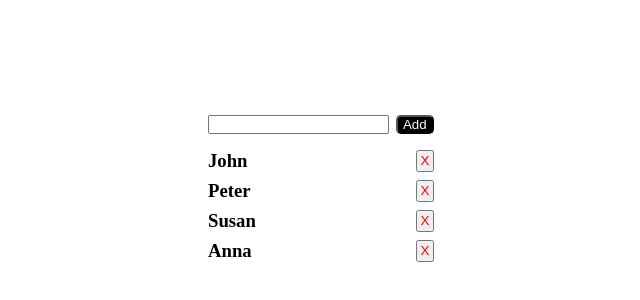
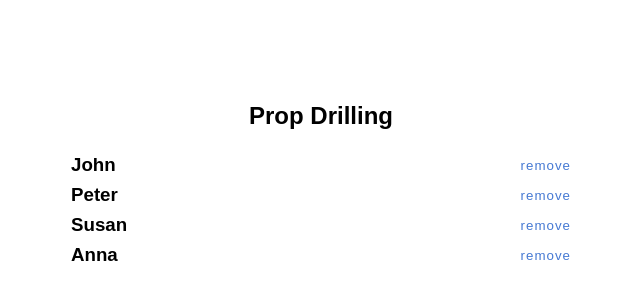
Before and after one commit to Huls26/React-practice-project, a React (Create React App) app: page / in a window 1280 px wide. Shown: the part 92-392 px from the top of the page, without its empty margins (319-959 px from the left). Built offline with nearby package versions, Linux system fonts and the light colour scheme.

Commit message:
project6.1 useContext context api

```diff
--- a/src/components/App.js
+++ b/src/components/App.js
@@ -1,5 +1,5 @@
 // import Book from "./projects/Book";
-import Setup from "./projects/project-5/useReducer/index";
+import Setup from "./projects/project-6/useContext";
 
 export default function App() {
     return (
--- a/src/components/projects/project-5/useReducer/index.js
+++ b/src/components/projects/project-5/useReducer/index.js
@@ -30,7 +30,6 @@ export default function Index() {
         }
     }
 
-    console.log(state)
     // handle event
     function deleteElement(id) {
         let element = state.dataName.filter(person => person !== id);
--- /dev/null
+++ b/src/components/projects/project-6/components/List.js
@@ -0,0 +1,11 @@
+import Person from "./Person";
+
+export default function List({data}) {
+
+    const personElement = data.map(person => <Person key={person.id} {...person}/>)
+    return (
+        <section className="list">
+            { personElement }
+        </section>
+    )
+}
--- /dev/null
+++ b/src/components/projects/project-6/components/Person.js
@@ -0,0 +1,13 @@
+import { useContext } from "react";
+import { PersonContext } from "../useContext";
+
+export default function Person({name, id}) {
+    const handleEvent = useContext(PersonContext)
+
+    return (
+        <article className="person">
+            <h3 className="person--name">{ name }</h3>
+            <button className="delete--element" onClick={ () => handleEvent(id) }>remove</button>
+        </article>
+    )
+}
--- /dev/null
+++ b/src/components/projects/project-6/data.js
@@ -0,0 +1,6 @@
+export const data = [
+    {id: 1, name: "John"},
+    {id: 2, name: "Peter"},
+    {id: 3, name: "Susan"},
+    {id: 4, name: "Anna"},
+]
--- /dev/null
+++ b/src/components/projects/project-6/useContext.css
@@ -0,0 +1,34 @@
+.container-api {
+    width: 80%;
+
+    text-align: center;
+    font-family: Arial, Helvetica, sans-serif;
+}
+
+.title {
+    margin-bottom: 1em;
+}
+
+.list {
+    max-width: 500px;
+    margin-inline: auto;
+}
+
+.person {
+    display: flex;
+    justify-content: space-between;
+
+    margin-bottom: .5em;
+}
+
+.delete--element {
+    letter-spacing: 1px;
+    color: rgb(69, 121, 211);
+
+    border: none;
+    background-color: transparent;
+}
+
+.delete--element:hover {
+    color: brown;
+}
--- /dev/null
+++ b/src/components/projects/project-6/useContext.js
@@ -0,0 +1,23 @@
+import React, { useState, useContext } from "react";
+import List from "./components/List";
+import { data } from "./data";
+import "./useContext.css";
+
+export const PersonContext = React.createContext();
+
+export default function ContextApi() {
+    let [persons, setPersons] = useState(() => data);
+
+    function deleteItem(id) {
+        setPersons(prevData => prevData.filter(person => person.id != id));
+    }
+
+    return (
+        <PersonContext.Provider value={ deleteItem }>
+            <div className="container-api">
+                <h1 className="title">Prop Drilling</h1>
+                <List data={ persons } />
+            </div>
+        </PersonContext.Provider>
+    )
+}
```
